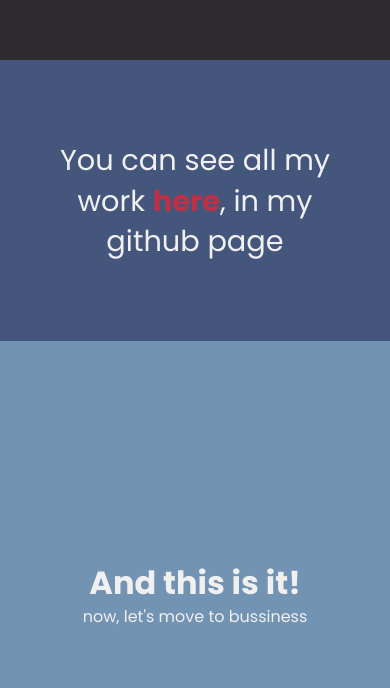
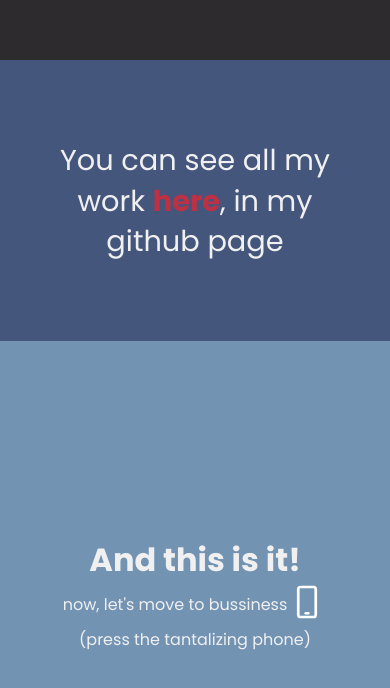
Before and after one commit to noamp09/freeCodeCamp-portfolio, a plain HTML site: page index.html in a window 390 px wide. Shown: the part 615-1303 px from the top of the page. Drawn offline with Linux system fonts and the light colour scheme.

Commit message:
finished the contact section and added the phone info

```diff
--- a/index.html
+++ b/index.html
@@ -31,7 +31,8 @@
             <div id="this-is-it">
                 And this is it!
             </div>
-            <div id="lets-move">now, let's move to bussiness</div>
+            <div id="lets-move">now, let's move to bussiness <a href="tel:12345678"><img id="phone" src="phone.svg" alt="phone"></a></div>
+            <div id="press-it">(press the tantalizing phone)</div>
         </div>
     </footer>
 </body>
--- a/styles.css
+++ b/styles.css
@@ -83,6 +83,7 @@ a {
 }
 
 #contact {
+    text-align: center;
     background-color: var(--second-blue);
     height: 60vh;
     display: flex;
@@ -100,8 +101,19 @@ a {
 
 #lets-move {
     text-align: center;
+    display: flex;
+    align-items: center;
+    justify-content: center;
     color: var(--main-white);
     font-size: 1.5rem;
+}
+
+#phone {
+    min-width: 40px;
+}
+
+#press-it {
+    font-size: 1rem;
 }
 
 @media only screen and (max-width: 800px) {
```
Also changed, not shown: phone.svg (added).
